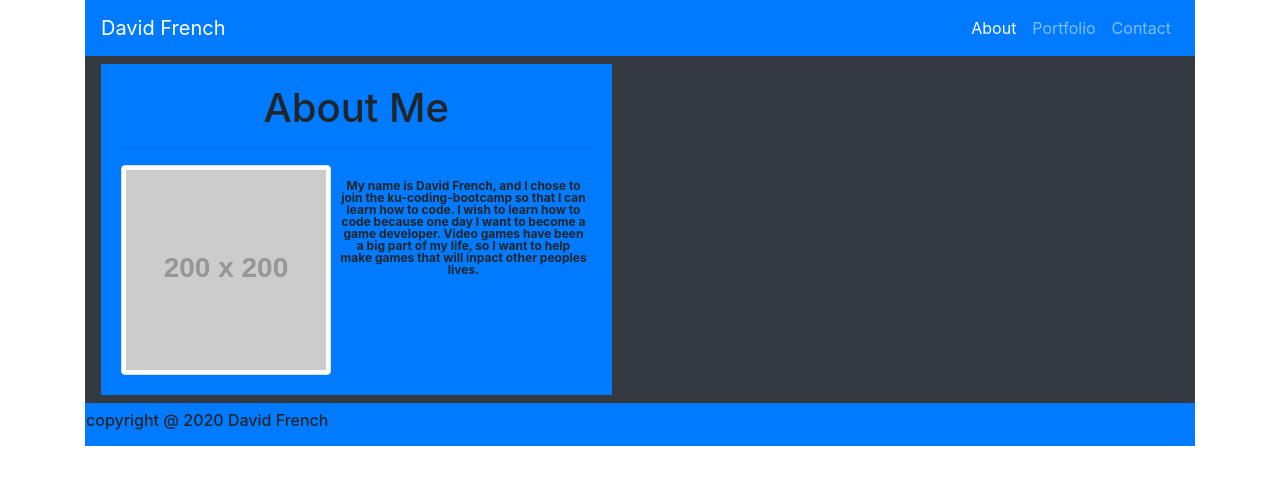
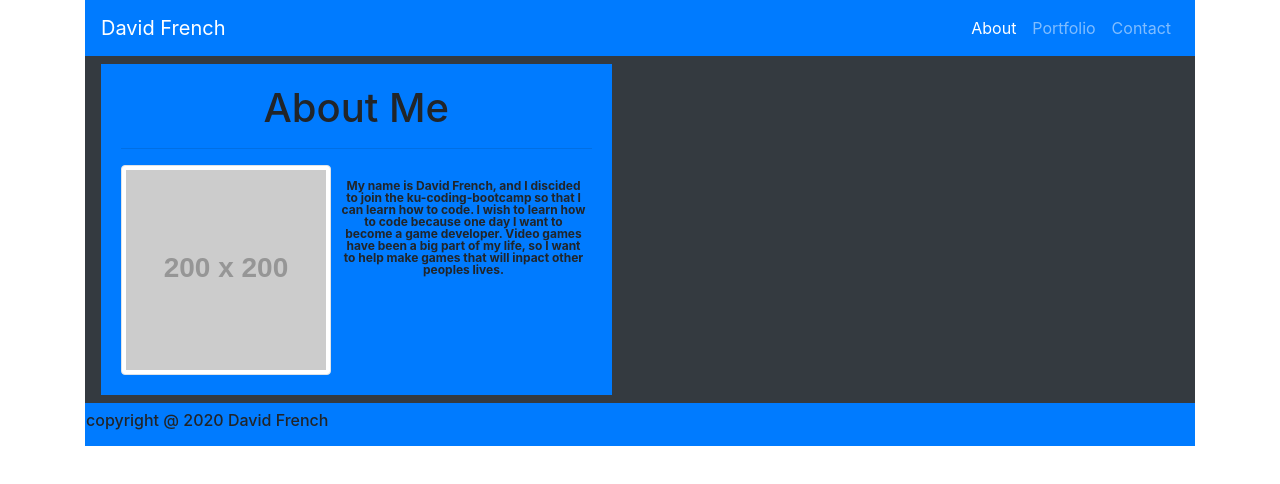
Before and after one commit to DFrench19/02-seo-responsive_protfolio, a plain HTML site: page about.html in a window 1280 px wide. Drawn offline with nearby package versions, Linux system fonts and the light colour scheme; placeholder pictures from the web are drawn by us.

Commit message:
renaming

```diff
--- a/Index.html
+++ b/about.html
@@ -43,7 +43,7 @@
                     <img class="img-thumbnail" src="https://placehold.it/200x200">
                     <div class="badge text-wrap" style="width: 16rem;">
                     <p>
-                        My name is David French, and I chose to join the ku-coding-bootcamp so that I can learn how to code. I wish to learn how to code because one day I want to become a game developer.
+                        My name is David French, and I discided to join the ku-coding-bootcamp so that I can learn how to code. I wish to learn how to code because one day I want to become a game developer.
                         Video games have been a big part of my life, so I want to help make games that will inpact other peoples lives.
                     </p>
                     </div>
```
